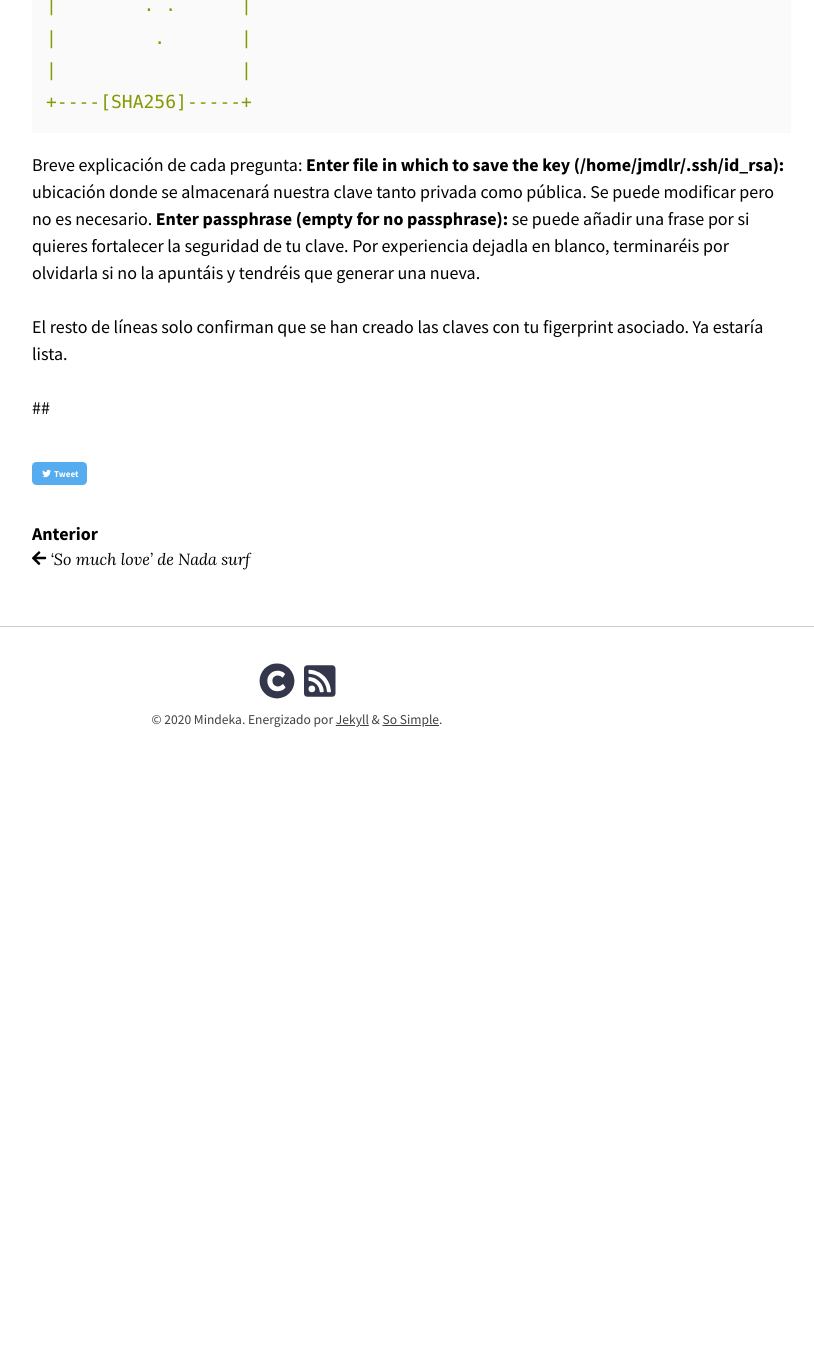
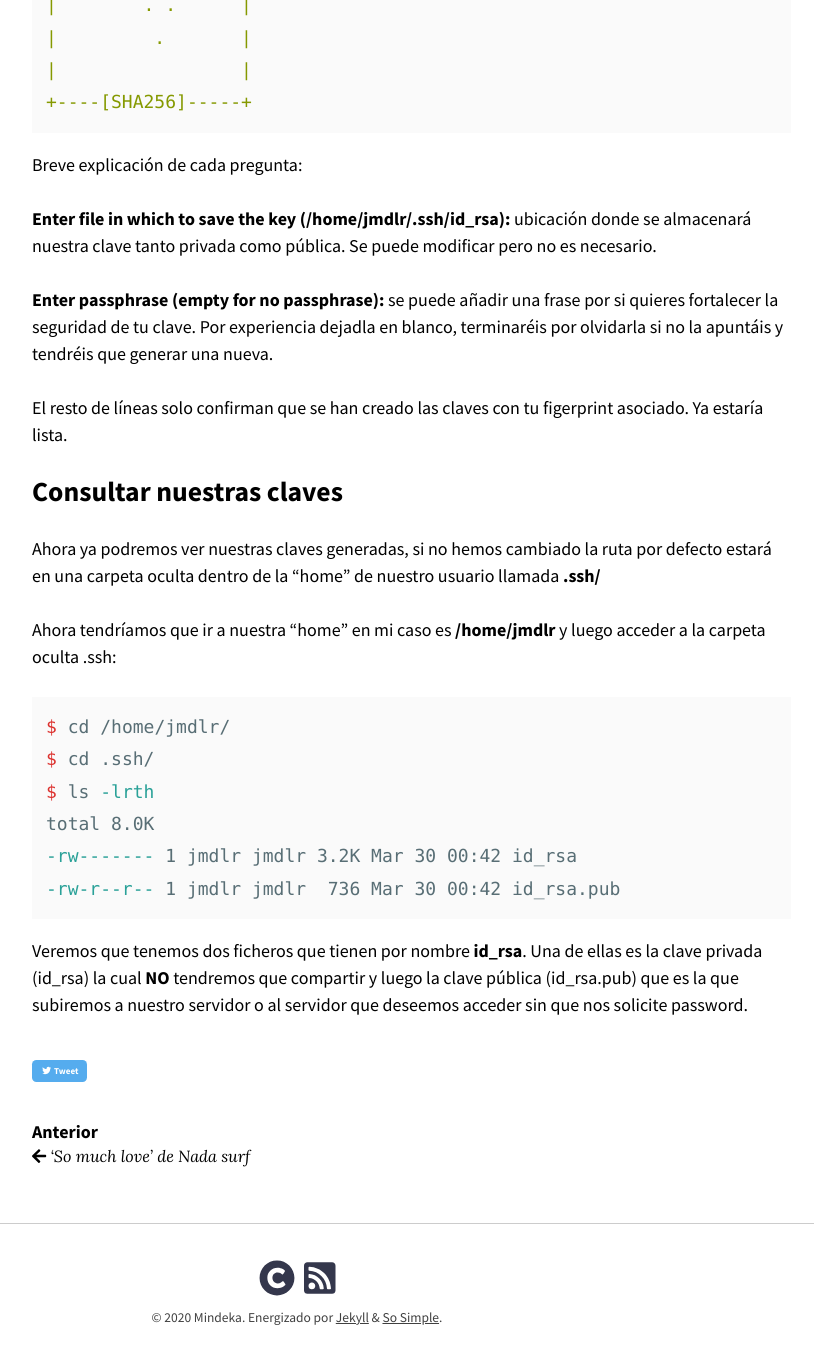
Before and after one commit to gide0n/old-mindeka, a Jekyll site: the page built from _posts/2020-03-30-acceder-por-ssh-con-clave-publica.md, in a window 1280 px wide and 1400 px high, scrolled down 1745 px. Shown: the top 1364 px of the window, without its empty margins (343-1157 px from the left). Built offline with Jekyll 4.4.1, drawn with Linux system fonts in a browser that asks for light colours; nearby versions of some CDN libraries; before the commit the page ends 2547 px from its top, so only the background shows below that.

Commit message:
Update 2020-03-30-acceder-por-ssh-con-clave-publica.md

````diff
--- a/_posts/2020-03-30-acceder-por-ssh-con-clave-publica.md
+++ b/_posts/2020-03-30-acceder-por-ssh-con-clave-publica.md
@@ -48,10 +48,26 @@ The key's randomart image is:
 ```
 
 Breve explicación de cada pregunta:
+
 **Enter file in which to save the key (/home/jmdlr/.ssh/id_rsa):** ubicación donde se almacenará nuestra clave tanto privada como pública. Se puede modificar pero no es necesario.
+
 **Enter passphrase (empty for no passphrase):** se puede añadir una frase por si quieres fortalecer la seguridad de tu clave. Por experiencia dejadla en blanco, terminaréis por olvidarla si no la apuntáis y tendréis que generar una nueva.
 
 El resto de líneas solo confirman que se han creado las claves con tu figerprint asociado.
 Ya estaría lista.
 
-##
+## Consultar nuestras claves
+
+Ahora ya podremos ver nuestras claves generadas, si no hemos cambiado la ruta por defecto estará en una carpeta oculta dentro de la "home" de nuestro usuario llamada **.ssh/**
+
+Ahora tendríamos que ir a nuestra "home" en mi caso es **/home/jmdlr** y luego acceder a la carpeta oculta .ssh:
+```bash
+$ cd /home/jmdlr/
+$ cd .ssh/
+$ ls -lrth
+total 8.0K
+-rw------- 1 jmdlr jmdlr 3.2K Mar 30 00:42 id_rsa
+-rw-r--r-- 1 jmdlr jmdlr  736 Mar 30 00:42 id_rsa.pub
+```
+
+Veremos que tenemos dos ficheros que tienen por nombre **id_rsa**. Una de ellas es la clave privada (id_rsa) la cual **NO** tendremos que compartir y luego la clave pública (id_rsa.pub) que es la que subiremos a nuestro servidor o al servidor que deseemos acceder sin que nos solicite password.
````
